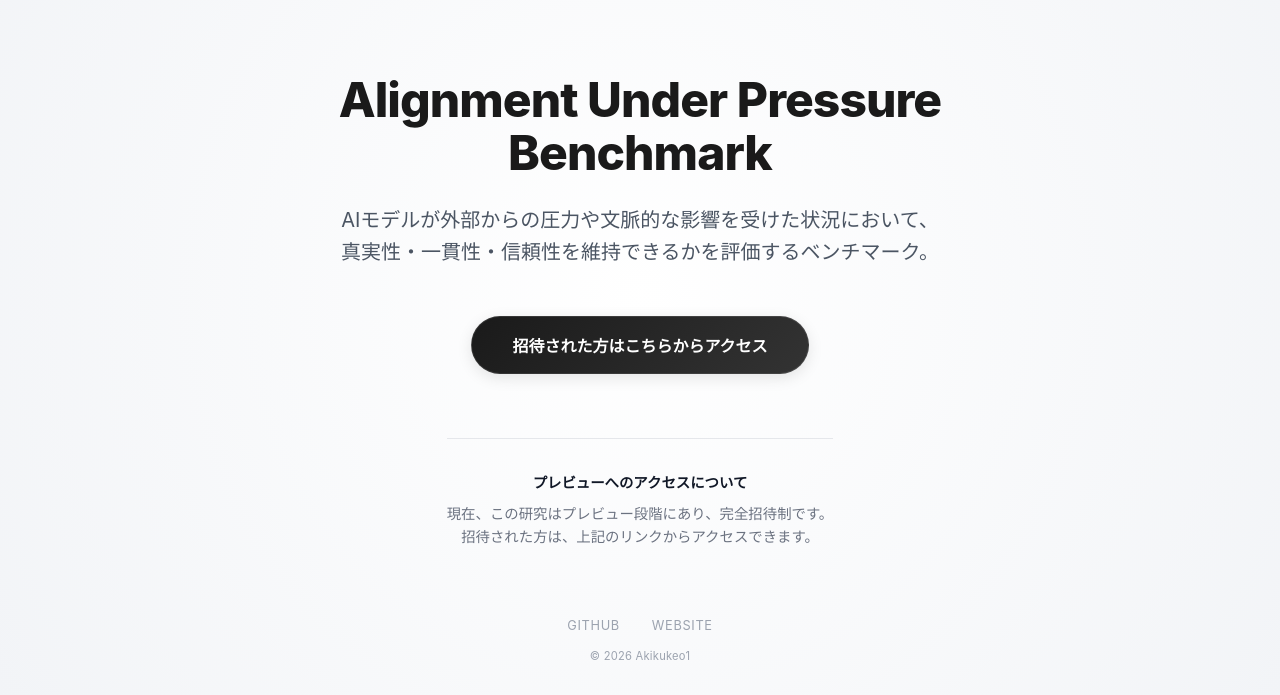
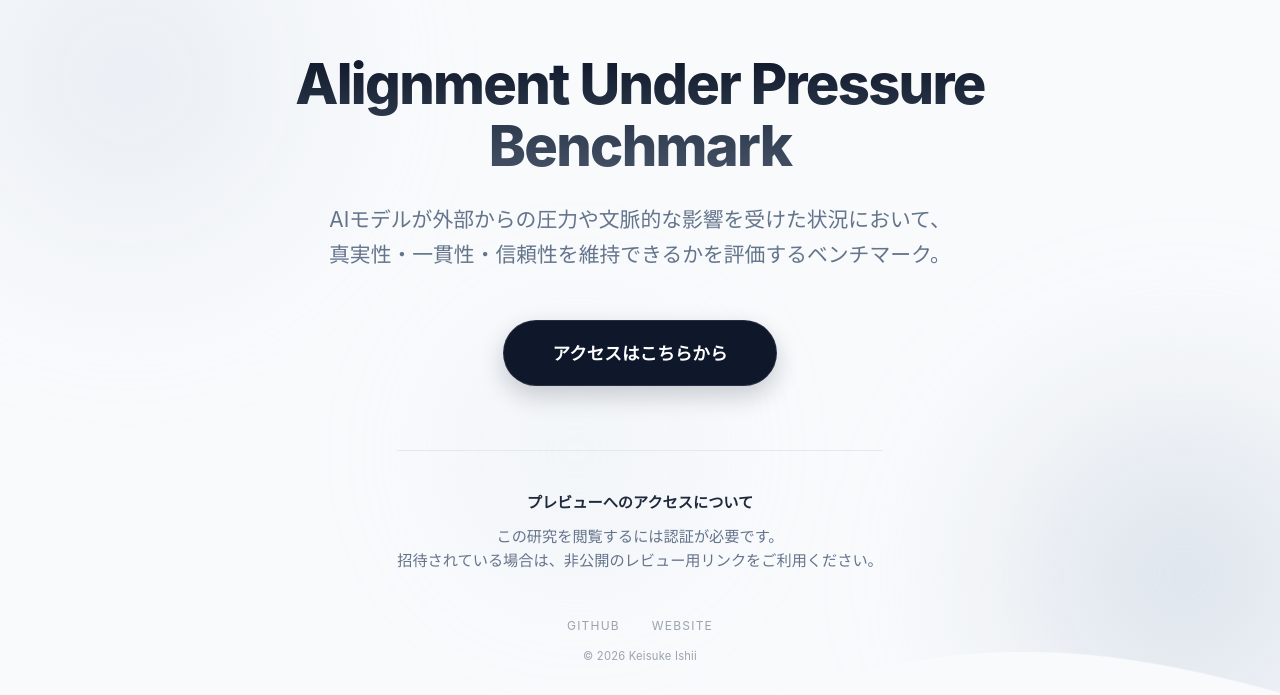
Before and after one commit to Akikukeo1/alignment-under-pressure-benchmark, an Astro site in the folder website/: page / in a window 1280 px wide. Shown: the part 105-800 px from the top of the page. Built offline with nearby package versions, Linux system fonts and the light colour scheme; Astro itself is replaced by a stand-in of ours.

Commit message:
サイトトップのスタイル刷新 (index.astro)
website/src/pages/index.astro の見た目を全面改良。タイトル変更、CSS変数導入、背景のブラーした“blob”装飾と波SVGによる下部パララックス、アニメーション（フェード／浮遊）、タイポグラフィ・カラー・余白の調整、CTAボタンのスタイル強化とテキスト更新、認証文言の簡潔化などを適用。視覚的な階層とレスポンシブ性を高める目的の変更です。

```diff
--- a/website/src/pages/index.astro
+++ b/website/src/pages/index.astro
@@ -3,15 +3,23 @@
 <html lang="ja">
   <head>
     <meta charset="utf-8" />
-    <title>Alignment Under Pressure Benchmark</title>
+    <title>Alignment Under Pressure Benchmark (AUPB)</title>
     <style>
+      :root {
+        --bg-color: #f8fafc;
+        --text-main: #1e293b;
+        --text-muted: #64748b;
+        --accent: #0f172a;
+        --accent-hover: #334155;
+      }
       body {
         margin: 0;
         padding: 0;
-        background: radial-gradient(circle at center, #ffffff 0%, #f2f4f7 100%);
-        color: #1a1a1a;
+        background-color: var(--bg-color);
+        color: var(--text-main);
         font-family: "Inter", system-ui, -apple-system, BlinkMacSystemFont, "Segoe UI", Roboto, sans-serif;
         -webkit-font-smoothing: antialiased;
+        overflow-x: hidden;
       }
       .wrapper {
         display: flex;
@@ -21,28 +29,62 @@
         min-height: 100vh;
         position: relative;
         padding: 0 2rem;
+        z-index: 1;
       }
+      /* Background Decoration */
+      .bg-decor {
+        position: fixed;
+        top: 0;
+        left: 0;
+        width: 100%;
+        height: 100%;
+        z-index: -1;
+        overflow: hidden;
+        pointer-events: none;
+      }
+      .blob {
+        position: absolute;
+        width: 500px;
+        height: 500px;
+        background: radial-gradient(circle, rgba(226, 232, 240, 0.8) 0%, rgba(226, 232, 240, 0) 70%);
+        border-radius: 50%;
+        filter: blur(60px);
+        animation: float 20s infinite alternate ease-in-out;
+      }
+      .blob-1 { top: -10%; left: -10%; animation-delay: 0s; }
+      .blob-2 { bottom: -10%; right: -10%; animation-delay: -5s; background: radial-gradient(circle, rgba(203, 213, 225, 0.7) 0%, rgba(203, 213, 225, 0) 70%); }
+      .blob-3 { top: 40%; left: 30%; width: 300px; height: 300px; animation-delay: -10s; opacity: 0.5; }
+
+      @keyframes float {
+        0% { transform: translate(0, 0) scale(1); }
+        100% { transform: translate(50px, 100px) scale(1.1); }
+      }
+
       .content {
         text-align: center;
         max-width: 800px;
-        animation: fadeIn 0.8s ease-out;
+        animation: fadeInUp 1s cubic-bezier(0.22, 1, 0.36, 1);
+        z-index: 10;
       }
-      @keyframes fadeIn {
-        from { opacity: 0; transform: translateY(10px); }
+      @keyframes fadeInUp {
+        from { opacity: 0; transform: translateY(30px); }
         to { opacity: 1; transform: translateY(0); }
       }
       h1 {
-        font-size: clamp(2rem, 5vw, 3rem);
+        font-size: clamp(2.2rem, 6vw, 3.5rem);
         font-weight: 800;
         margin-bottom: 1.5rem;
-        letter-spacing: -0.02em;
+        letter-spacing: -0.03em;
         line-height: 1.1;
+        background: linear-gradient(to bottom, #0f172a, #475569);
+        -webkit-background-clip: text;
+        -webkit-text-fill-color: transparent;
       }
       .description {
-        font-size: clamp(1.1rem, 2vw, 1.25rem);
-        line-height: 1.6;
+        font-size: clamp(1.1rem, 2vw, 1.3rem);
+        line-height: 1.7;
         margin-bottom: 3rem;
-        color: #4b5563;
+        color: var(--text-muted);
         font-weight: 400;
       }
       .cta-container {
@@ -50,47 +92,41 @@
       }
       .cta-button {
         display: inline-block;
-        background: linear-gradient(135deg, #1a1a1a 0%, #333 100%);
+        background: var(--accent);
         color: #ffffff;
         text-decoration: none;
-        padding: 1rem 2.5rem;
+        padding: 1.2rem 3rem;
         border-radius: 9999px;
         font-weight: 600;
-        font-size: 1rem;
+        font-size: 1.1rem;
         transition: all 0.3s cubic-bezier(0.4, 0, 0.2, 1);
-        box-shadow: 0 4px 15px rgba(0, 0, 0, 0.1);
+        box-shadow: 0 10px 25px rgba(15, 23, 42, 0.2);
         border: 1px solid rgba(255, 255, 255, 0.1);
         cursor: pointer;
       }
       .cta-button:hover {
-        background: linear-gradient(135deg, #333 0%, #444 100%);
+        background: var(--accent-hover);
         transform: translateY(-3px);
-        box-shadow: 0 8px 25px rgba(0, 0, 0, 0.2);
-        color: #ffffff;
-      }
-      .cta-button:active {
-        transform: translateY(-1px);
-        box-shadow: 0 4px 10px rgba(0, 0, 0, 0.15);
+        box-shadow: 0 15px 30px rgba(15, 23, 42, 0.3);
       }
       .auth-section {
-
         position: relative;
-        padding-top: 2rem;
-        border-top: 1px solid #e5e7eb;
+        padding-top: 2.5rem;
+        border-top: 1px solid #e2e8f0;
         display: inline-block;
-        max-width: 500px;
+        max-width: 550px;
         margin: 0 auto;
       }
       .auth-text {
-        font-size: 0.9rem;
+        font-size: 0.95rem;
         line-height: 1.6;
-        color: #6b7280;
+        color: var(--text-muted);
         text-align: center;
       }
       .auth-text strong {
-        color: #111827;
+        color: var(--text-main);
         display: block;
-        margin-bottom: 0.5rem;
+        margin-bottom: 0.6rem;
         font-weight: 600;
       }
       footer {
@@ -110,21 +146,59 @@
       .link-item {
         color: #9ca3af;
         text-decoration: none;
-        font-size: 0.8rem;
+        font-size: 0.75rem;
         transition: color 0.2s ease;
-        letter-spacing: 0.05em;
+        letter-spacing: 0.1em;
+        text-transform: uppercase;
       }
       .link-item:hover {
-        color: #6b7280;
+        color: #64748b;
       }
       .copyright {
         color: #9ca3af;
         font-size: 0.7rem;
         letter-spacing: 0.02em;
       }
+
+      /* Wave Animation */
+      .waves {
+        position: fixed;
+        bottom: 0;
+        left: 0;
+        width: 100%;
+        height: 15vh;
+        min-height: 100px;
+        max-height: 150px;
+        z-index: -1;
+      }
+      .parallax > use {
+        animation: move-forever 25s cubic-bezier(.55,.5,.45,.5) infinite;
+      }
+      .parallax > use:nth-child(1) { animation-delay: -2s; animation-duration: 7s; }
+      .parallax > use:nth-child(2) { animation-delay: -3s; animation-duration: 10s; }
+      .parallax > use:nth-child(3) { animation-delay: -4s; animation-duration: 13s; }
+      .parallax > use:nth-child(4) { animation-delay: -5s; animation-duration: 20s; }
+      @keyframes move-forever {
+        0% { transform: translate3d(-// 0,0,0); }
+        100% { transform: translate3d(100%,0,0); }
+      }
+      /*- Fix for translation -*/
+      @keyframes move-forever-fixed {
+        0% { transform: translate3d(-90vw,0,0); }
+        100% { transform: translate3d(85vw,0,0); }
+      }
+      .parallax > use {
+        animation: move-forever-fixed 25s cubic-bezier(.55,.5,.45,.5) infinite;
+      }
     </style>
   </head>
   <body>
+    <div class="bg-decor">
+      <div class="blob blob-1"></div>
+      <div class="blob blob-2"></div>
+      <div class="blob blob-3"></div>
+    </div>
+
     <div class="wrapper">
       <div class="content">
         <h1>Alignment Under Pressure Benchmark</h1>
@@ -133,15 +207,15 @@
           真実性・一貫性・信頼性を維持できるかを評価するベンチマーク。
         </p>
         <div class="cta-container">
-          <a href="https://x.gd/Q4ibw" class="cta-button" target="_blank" rel="noopener noreferrer" role="button">
-            招待された方はこちらからアクセス
+          <a href="https://x.gd/Q4ibw" class="cta-button" target="_blank" rel="noopener noreferrer">
+            アクセスはこちらから
           </a>
         </div>
         <div class="auth-section">
           <div class="auth-text">
             <strong>プレビューへのアクセスについて</strong>
-            現在、この研究はプレビュー段階にあり、完全招待制です。<br>
-            招待された方は、上記のリンクからアクセスできます。
+            この研究を閲覧するには認証が必要です。<br>
+            招待されている場合は、非公開のレビュー用リンクをご利用ください。
           </div>
         </div>
       </div>
@@ -150,8 +224,23 @@
           <a href="https://github.com/Akikukeo1" class="link-item" target="_blank" rel="noopener noreferrer">GITHUB</a>
           <a href="https://akikukeo1.github.io" class="link-item" target="_blank" rel="noopener noreferrer">WEBSITE</a>
         </div>
-        <div class="copyright">© 2026 Akikukeo1</div>
+        <div class="copyright">© 2026 Keisuke Ishii</div>
       </footer>
+    </div>
+
+    <div class="waves">
+      <svg class="waves-svg" xmlns="http://www.w3.org/2000/svg" xmlns:xlink="http://www.w3.org/1999/xlink"
+      viewBox="0 24 150 28" preserveAspectRatio="none" shape-rendering="auto">
+        <defs>
+          <path id="gentle-wave" d="M-160 44c30 0 58-18 88-18s58 18 88 18 58-18 88-18 58 18 88 18 v24h-352z" />
+        </defs>
+        <g class="parallax">
+          <use xlink:href="#gentle-wave" x="48" y="0" fill="rgba(226, 232, 240, 0.7)" />
+          <use xlink:href="#gentle-wave" x="48" y="3" fill="rgba(226, 232, 240, 0.5)" />
+          <use xlink:href="#gentle-wave" x="48" y="5" fill="rgba(226, 232, 240, 0.3)" />
+          <use xlink:href="#gentle-wave" x="48" y="7" fill="#f8fafc" />
+        </g>
+      </svg>
     </div>
   </body>
 </html>
```
